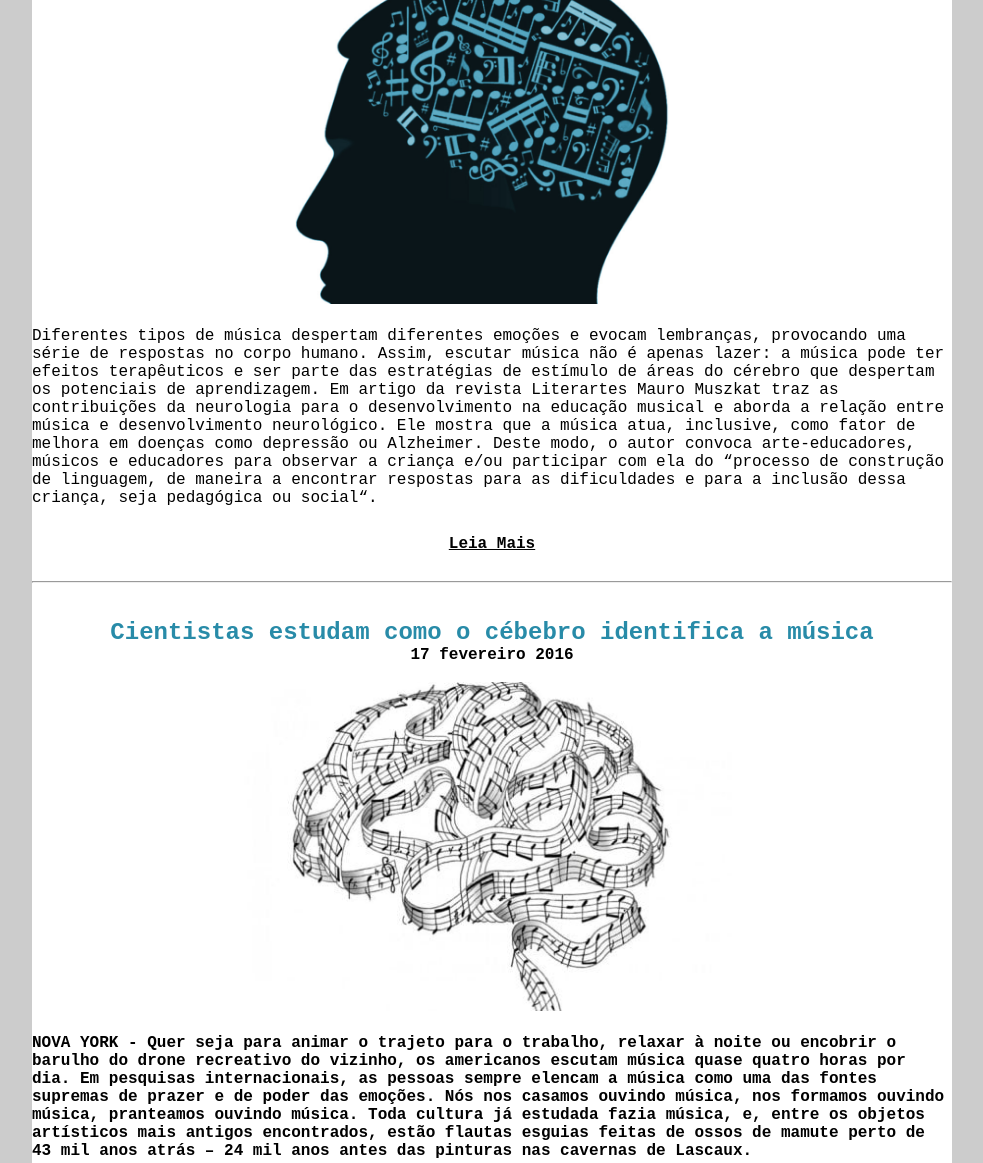
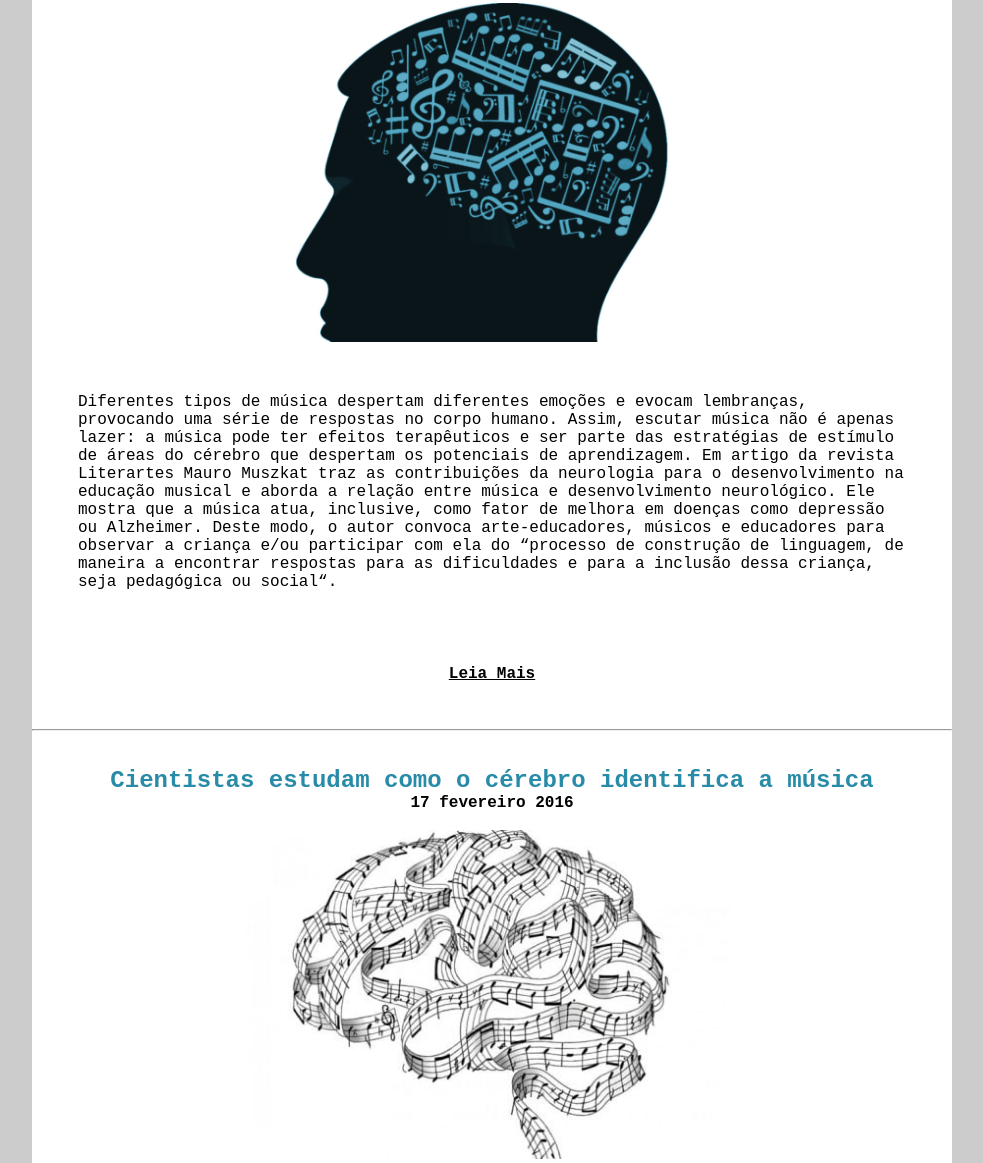
Before and after one commit to BeatrizSRocha/UaiMusic, a plain HTML site: page pesquisas.html in a window 1280 px wide. Shown: the part 893-2056 px from the top of the page, without its empty margins (148-1131 px from the left). Drawn offline with Linux system fonts and the light colour scheme.

Commit message:
ATUALIZAÇÃO

```diff
--- a/estilo.css
+++ b/estilo.css
@@ -7,13 +7,13 @@ body{
 	text-align: center;
 	background: #CCC;
 	font-family: Courier New, Helvetica, Arial;
-	margin: 0 auto;
+
 }
 
 /*Layout*/
 #primeiro{
 	width: 920px;
-	margin: 0 auto;
+	margin: auto;
 	padding: 15px;
 }
 #cabecalho{
@@ -51,7 +51,11 @@ body{
 	color: black;
 	text-align: left;
 	background: white;
-	float: left;
+	/* float: left; */
+}
+.paragrafo {
+	margin:5%;
+
 }
 img{
 	margin-top: auto;
--- a/pesquisas.html
+++ b/pesquisas.html
@@ -1,11 +1,13 @@
 <!DOCTYPE html>
 <html>
+
 <head>
 	<meta charset="utf-8">
 	<meta name="viewport" content="width=device-width, initial-scale=1">
 	<title>Pesquisas</title>
 	<link rel="stylesheet" type="text/css" href="estilo.css">
 </head>
+
 <body>
 	<div id="cabecalho"><!--Cabeçalho-->
 		<h1>UaiMusic</h1>
@@ -16,56 +18,88 @@
 		<a href="">Estilos musicais</a>
 	</div>
 	<div id="primeiro">
-			<div class="pesquisas">
+		<div class="pesquisas"><br>
 			<h2>Como a Ciência explica que nunca esquecemos de algumas músicas</h2><!--Postagem 1-->
 			<p class="data">23 novembro 2020</p>
 			<br>
-				<img width="500px"src="imagens/partitura.jpeg"><br>
-				<br><br>
-				<p>Para ter memória, o mundo criou a música. No início das civilizações, os principais saberes de diferentes culturas eram passados de geração em geração através da tradição oral. E essa tradição oral dependia da memória.</p>
-				<br>
+			<img width="500px" src="imagens/partitura.jpeg"><br>
+
+			<p class="paragrafo">Para ter a memória, o mundo criou a música. No início das civilizações, os principais saberes de diferentes
+				culturas eram passados de geração em geração através da tradição oral. E essa tradição oral dependia da
+				memória.
+			</p>
+
 			<a class="links" href="https://www.bbc.com/portuguese/geral-55038885">
 				<strong><u>Leia Mais</u></strong>
 			</a><!--Fim da postagem 1-->
 
-				<br><br><hr><br><br>
+			<br>
+			<hr><br><br>
 			<h2>Música pode estimular do desenvolvimento do cérebro à saúde emocional</h2><!--Postagem 2-->
 			<p class="data">12 fevereiro 2020</p>
 			<br>
 			<img width="500px" src="imagens/musica-cerebro2.jpeg">
-				<br><br>
-				<p>Diferentes tipos de música despertam diferentes emoções e evocam lembranças, provocando uma série de respostas no corpo humano. Assim, escutar música não é apenas lazer: a música pode ter efeitos terapêuticos e ser parte das estratégias de estímulo de áreas do cérebro que despertam os potenciais de aprendizagem. Em  artigo da revista Literartes Mauro Muszkat traz as contribuições da neurologia para o desenvolvimento na educação musical e aborda a relação entre música e desenvolvimento neurológico. Ele mostra que a música atua, inclusive, como fator de melhora em doenças como depressão ou Alzheimer. Deste modo, o autor convoca arte-educadores, músicos e educadores para observar a criança e/ou participar com ela do “processo de construção de linguagem, de maneira a encontrar respostas para as dificuldades e para a inclusão dessa criança, seja pedagógica ou social“. </p>
 			<br>
-				<a class="links" href="https://jornal.usp.br/ciencias/ciencias-biologicas/musica-pode-estimular-do-desenvolvimento-do-cerebro-a-saude-emocional/">
+			<div>
+				<p class="paragrafo">Diferentes tipos de música despertam diferentes emoções e evocam lembranças, provocando uma série de
+					respostas no corpo humano. Assim, escutar música não é apenas lazer: a música pode ter efeitos
+					terapêuticos e ser parte das estratégias de estímulo de áreas do cérebro que despertam os potenciais
+					de aprendizagem. Em artigo da revista Literartes Mauro Muszkat traz as contribuições da neurologia
+					para o desenvolvimento na educação musical e aborda a relação entre música e desenvolvimento
+					neurológico. Ele mostra que a música atua, inclusive, como fator de melhora em doenças como
+					depressão ou Alzheimer. Deste modo, o autor convoca arte-educadores, músicos e educadores para
+					observar a criança e/ou participar com ela do “processo de construção de linguagem, de maneira a
+					encontrar respostas para as dificuldades e para a inclusão dessa criança, seja pedagógica ou
+					social“.
+				</p>
+				<br>
+				<a class="links"
+					href="https://jornal.usp.br/ciencias/ciencias-biologicas/musica-pode-estimular-do-desenvolvimento-do-cerebro-a-saude-emocional/">
 					<strong><u>Leia Mais</u><strong>
 				</a><!--Fim da postagem 2-->
-
-				<br><br><hr><br><br>
-				<h2>Cientistas estudam como o cébebro identifica a música</h2><!--Postagem 3-->
+			</div>
+			<br><br>
+			<hr><br><br>
+			<h2>Cientistas estudam como o cérebro identifica a música</h2><!--Postagem 3-->
 			<p class="data">17 fevereiro 2016</p>
 			<br>
 			<img width="500px" src="imagens/musica-cerebro.jpeg">
 			<br><br>
-				<p>NOVA YORK - Quer seja para animar o trajeto para o trabalho, relaxar à noite ou encobrir o barulho do drone recreativo do vizinho, os americanos escutam música quase quatro horas por dia. Em pesquisas internacionais, as pessoas sempre elencam a música como uma das fontes supremas de prazer e de poder das emoções. Nós nos casamos ouvindo música, nos formamos ouvindo música, pranteamos ouvindo música. Toda cultura já estudada fazia música, e, entre os objetos artísticos mais antigos encontrados, estão flautas esguias feitas de ossos de mamute perto de 43 mil anos atrás – 24 mil anos antes das pinturas nas cavernas de Lascaux.</p>
+			<p class="paragrafo"> NOVA YORK - Quer seja para animar o trajeto para o trabalho, relaxar à noite ou encobrir o barulho do
+				drone recreativo do vizinho, os americanos escutam música quase quatro horas por dia. Em pesquisas
+				internacionais, as pessoas sempre elencam a música como uma das fontes supremas de prazer e de poder das
+				emoções. Nós nos casamos ouvindo música, nos formamos ouvindo música, pranteamos ouvindo música. Toda
+				cultura já estudada fazia música, e, entre os objetos artísticos mais antigos encontrados, estão flautas
+				esguias feitas de ossos de mamute perto de 43 mil anos atrás – 24 mil anos antes das pinturas nas
+				cavernas de Lascaux.
+			</p>
 			<br>
-				<a class="links" href="https://oglobo.globo.com/saude/ciencia/cientistas-estudam-como-cerebro-identifica-musica-18688630#:~:text=Segundo%20Rauschecker%2C%20na%20verdade%2C%20a,evoluiu%20a%20partir%20da%20m%C3%BAsica%E2%80%9D.">
+			<a class="links"
+				href="https://oglobo.globo.com/saude/ciencia/cientistas-estudam-como-cerebro-identifica-musica-18688630#:~:text=Segundo%20Rauschecker%2C%20na%20verdade%2C%20a,evoluiu%20a%20partir%20da%20m%C3%BAsica%E2%80%9D.">
 				<strong><u>Leia Mais</u></strong>
 			</a><!--Fim da postagem 3-->
 
-				<br><br><hr><br><br>
-				<h2>Música provoca 'conversa' entre áreas do cérebro; entenda como é a relação entre ritmo, harmonia e sensações</h2><!--Postagem 4-->
+			<br><br>
+			<hr><br><br>
+			<h2>Música provoca 'conversa' entre áreas do cérebro; entenda como é a relação entre ritmo, harmonia e
+				sensações</h2><!--Postagem 4-->
 			<p class="data">5 abril 2019</p>
 			<br>
 			<img width="500px" src="imagens/escutar-musica.jpeg">
 			<br><br>
-				<p>Ouvir música pode ter diversos efeitos no corpo. Dependendo da música há quem jure que se sinta mais feliz ou relaxado, outros não gostam de certos sons.</p>
-				<p>Mas o que acontece no nosso cérebro quando estamos ouvindo música? Tecnicamente, quando começamos a ouvir música, as ondas de rádio que são emitidas por um instrumento, alto-falantes ou fones de ouvido fazem nossos tímpanos entrarem e saírem.</p>
+			<p class="paragrafo">Ouvir música pode ter diversos efeitos no corpo. Dependendo da música há quem jure que se sinta mais
+				feliz ou relaxado, outros não gostam de certos sons.</p>
+			<p>Mas o que acontece no nosso cérebro quando estamos ouvindo música? Tecnicamente, quando começamos a ouvir
+				música, as ondas de rádio que são emitidas por um instrumento, alto-falantes ou fones de ouvido fazem
+				nossos tímpanos entrarem e saírem.</p>
 			<br>
-				<a class="links" href="https://g1.globo.com/ciencia-e-saude/noticia/2019/04/05/musica-provoca-conversa-entre-areas-do-cerebro-entenda-como-e-a-relacao-entre-ritmo-harmonia-e-sensacoes.ghtml">
+			<a class="links"
+				href="https://g1.globo.com/ciencia-e-saude/noticia/2019/04/05/musica-provoca-conversa-entre-areas-do-cerebro-entenda-como-e-a-relacao-entre-ritmo-harmonia-e-sensacoes.ghtml">
 				<strong><u>Leia Mais</u></strong>
 			</a><!--Fim da postagem 4-->
 		</div>
 	</div>
 	<div id="rodape"><strong>Todos os direitos reservados<strong></div>
 </body>
+
 </html>
```
Also changed, not shown: 1 other file. Lines whose indentation alone changed are shown as unchanged.
